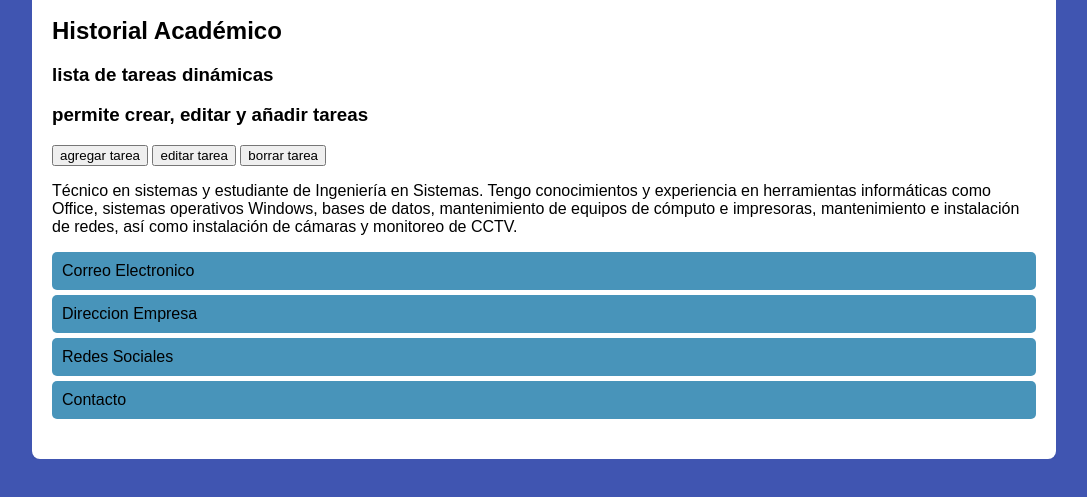
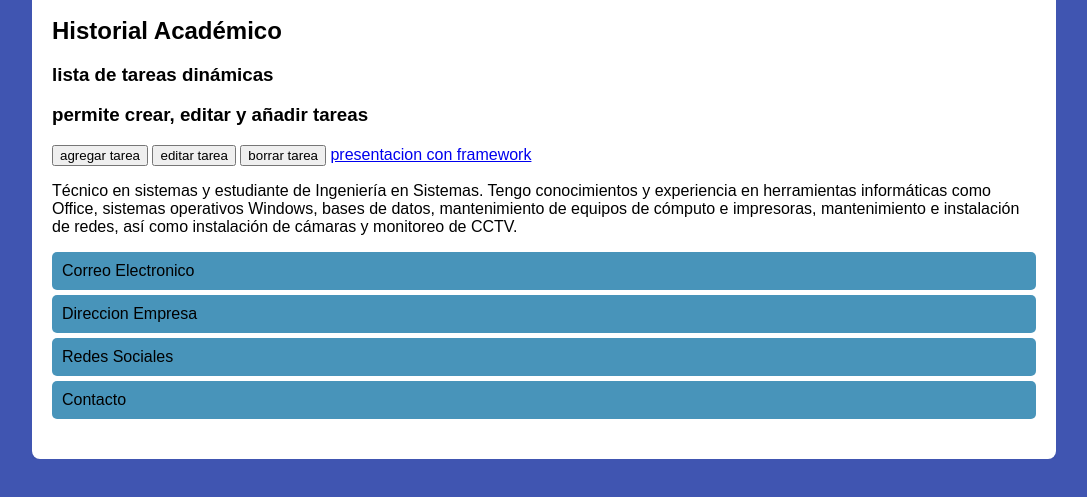
Before and after one commit to bladimiracero4/bladimiracero4.github.io, a plain HTML site: page index.html in a window 1280 px wide. Shown: the part 245-742 px from the top of the page, without its empty margins (96-1183 px from the left). Drawn offline with Linux system fonts and the light colour scheme.

Commit message:
Update index.html

```diff
--- a/index.html
+++ b/index.html
@@ -27,6 +27,7 @@
     <button id="addTask">agregar tarea</button>
     <button id="editTask">editar tarea</button>
     <button id="deleteTask">borrar tarea</button>
+    <a href="/PortafolioBosstra/index.html">presentacion con framework</a>
 
     <script src="scripts.js"></script>
                 <p>
```
